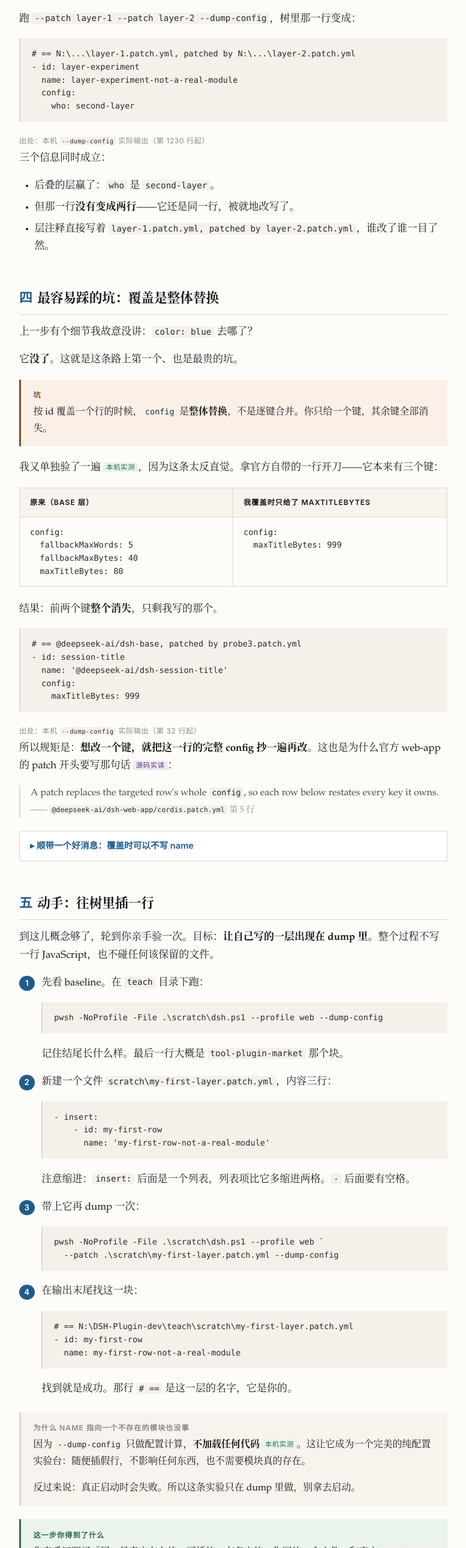
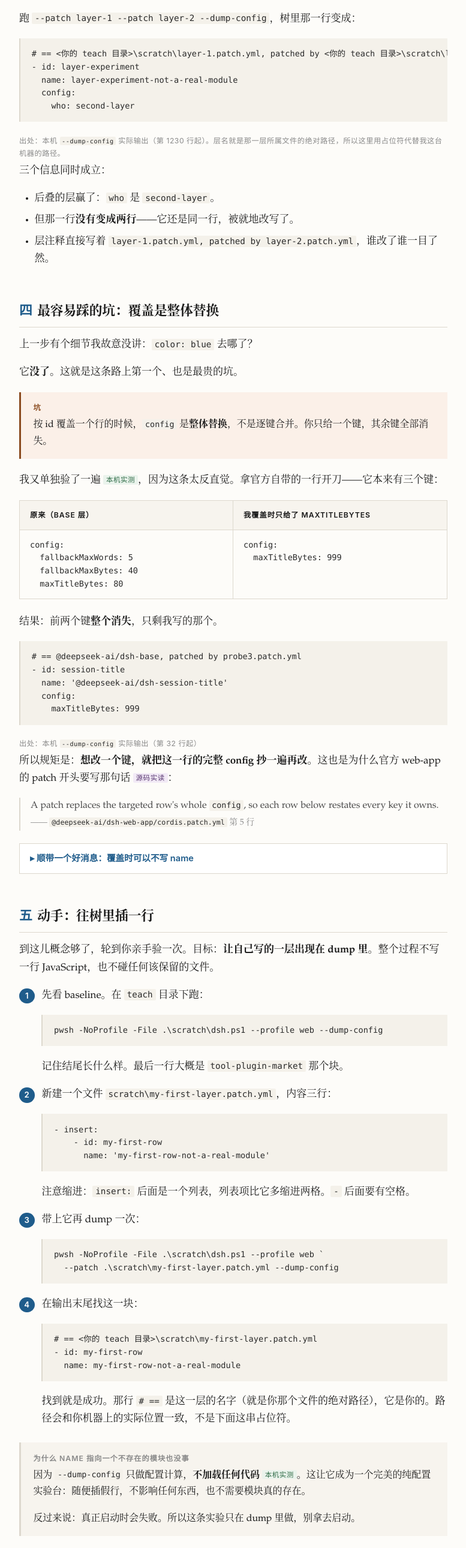
Before and after one commit to zichuanfeng-trigger/dsh-plugin-teach, a plain HTML site: page lessons/0001-a-tree-not-a-program.html in a window 1280 px wide. Shown: the part 4004-6585 px from the top of the page at 60% size, without its empty margins (251-1028 px from the left). Drawn offline with Linux system fonts and the light colour scheme.

Commit message:
[清理]: 去掉课件里的本机绝对路径
- 具体改动 1: 第一课与学习记录中的本机磁盘路径改为与机器无关的写法或占位符
- 具体改动 2: 实验脚本改为优先读 DSH_EXE 环境变量，仅在未设置时回退到本机默认安装位置

- 测试验证:
  1. 全部 .md 与 .html 已脚本扫描，无残留 N:\ 路径
  2. 第一课 HTML 标签平衡校验通过（div/p/pre/code/table/ul/ol/li/h2 全部配平）
  3. 改后自测题 5 道仍完好，选项字数每题差值仍为 0
  4. scratch/dsh.ps1 实跑 --version 返回 0.2.1-rc.2（默认路径与环境变量两种方式都验证）
  5. scratch/asar-extract.ps1 实跑通过，8 个文件提取成功

- 备注: 两个 .ps1 里仍保留本机默认路径作为回退值，已用注释说明换机器时的改法

```diff
--- a/lessons/0001-a-tree-not-a-program.html
+++ b/lessons/0001-a-tree-not-a-program.html
@@ -163,13 +163,13 @@
 
 <p>跑 <code>--patch layer-1 --patch layer-2 --dump-config</code>，树里那一行变成：</p>
 
-<pre><code># == N:\...\layer-1.patch.yml, patched by N:\...\layer-2.patch.yml
+<pre><code># == &lt;你的 teach 目录&gt;\scratch\layer-1.patch.yml, patched by &lt;你的 teach 目录&gt;\scratch\layer-2.patch.yml
 - id: layer-experiment
   name: layer-experiment-not-a-real-module
   config:
     who: second-layer</code></pre>
 
-<p class="code-label">出处：本机 <code>--dump-config</code> 实际输出（第 1230 行起）</p>
+<p class="code-label">出处：本机 <code>--dump-config</code> 实际输出（第 1230 行起）。层名就是那一层所属文件的绝对路径，所以这里用占位符代替我这台机器的路径。</p>
 
 <p>三个信息同时成立：</p>
 
@@ -254,10 +254,10 @@
   </li>
   <li>
     <p>在输出末尾找这一块：</p>
-    <pre><code># == N:\DSH-Plugin-dev\teach\scratch\my-first-layer.patch.yml
+    <pre><code># == &lt;你的 teach 目录&gt;\scratch\my-first-layer.patch.yml
 - id: my-first-row
   name: my-first-row-not-a-real-module</code></pre>
-    <p>找到就是成功。那行 <code># ==</code> 是这一层的名字，它是你的。</p>
+    <p>找到就是成功。那行 <code># ==</code> 是这一层的名字（就是你那个文件的绝对路径），它是你的。路径会和你机器上的实际位置一致，不是下面这串占位符。</p>
   </li>
 </ol>
 
```
Also changed, not shown: 1 other file.
